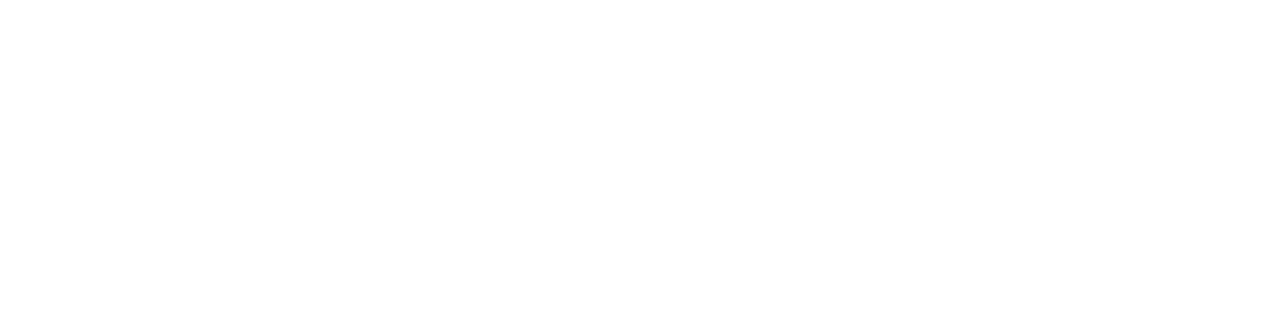
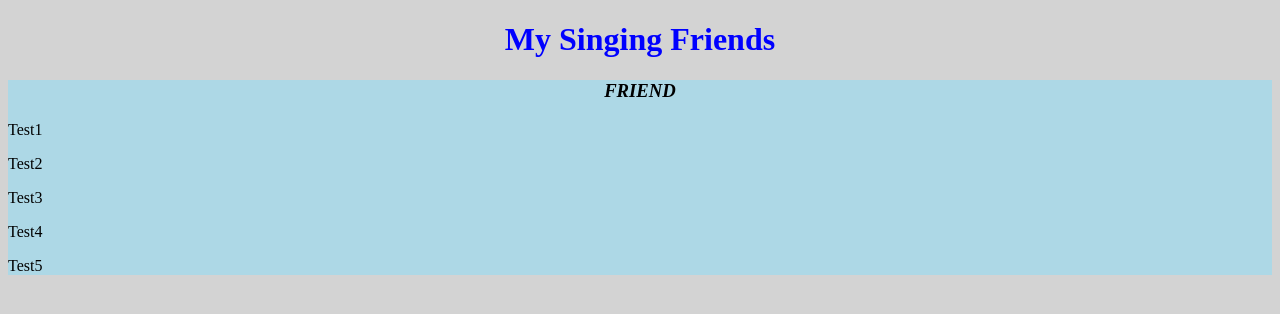
Before and after one commit to natedebenedetti/99linesOfCodeLab, a plain HTML site: page index.html in a window 1280 px wide. Drawn offline with Linux system fonts and the light colour scheme.

Commit message:
everything done except the last line in the 99 lines.

```diff
--- /dev/null
+++ b/app.css
@@ -0,0 +1,20 @@
+body {
+    background-color: lightgrey;;
+}
+
+h1 {
+    color: blue;
+    text-align: center;
+}
+
+h3 {
+   text-transform: uppercase;
+   text-align: center;
+   font-weight: bold;
+   font-style: italic;
+}
+
+.friend {
+    background-color: lightblue;
+
+}
--- a/app.js
+++ b/app.js
@@ -1,15 +1,16 @@
 var friends = ["matt", "brooks", "dustin", "jordan", "chip"];
+
 
 getFriend(friends);
 
 
-function getFriend() {
+function getFriend() { //function that lists each name in the friends array and for each name sings the song in decending order starting at 99.
     for (f = 0; f < friends.length; f++) {
         console.log(friends[f]);
-         for (l = 99; l <= 100 && l >= 1; --l){
-            console.log(l);
+         for (l = 99; l <= 100 && l >= 2; --l){
+            var li = l;
+            console.log(l + " lines of code in the file, " + l + " lines of code; John strikes one out, clears it all out, " + li + " lines of code in the file");
         }
 
     }
 }
-console.log("program ended");
--- a/index.html
+++ b/index.html
@@ -4,9 +4,21 @@
     <meta charset="UTF-8">
     <meta name="viewport" content="width=device-width, initial-scale=1.0">
     <meta http-equiv="X-UA-Compatible" content="ie=edge">
-    <title>Document</title>
+    <link rel="stylesheet" href="app.css">
+    <title>99 Lines of Code</title>
 </head>
 <body>
+    <h1>My Singing Friends</h1>
+<div class="friend">
+    <h3>Friend</h3>
+    <p>Test1</p>
+    <p>Test2</p>
+    <p>Test3</p>
+    <p>Test4</p>
+    <p>Test5</p>
+</div>
+
+
     <script src="app.js"></script>
 </body>
 </html>
```
